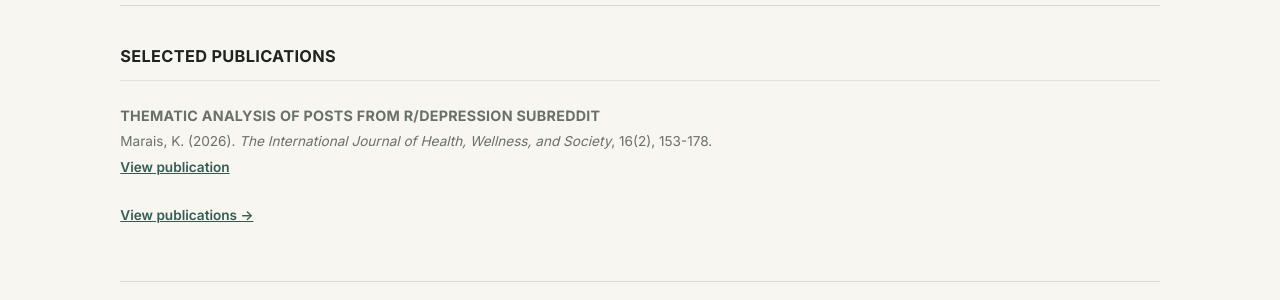
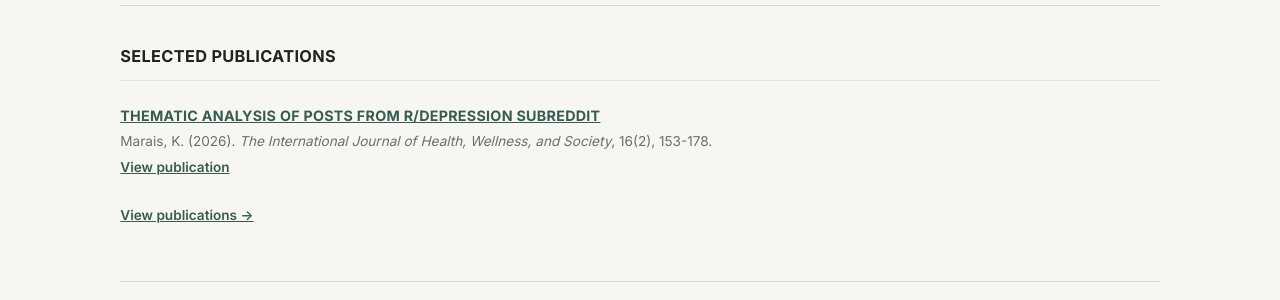
Before and after one commit to kurtmarais/kurtmarais.github.io, a Jekyll site: the page built from index.md, in a window 1280 px wide. Shown: the part 693-993 px from the top of the page. Built offline with Jekyll 4.4.1, drawn with Linux system fonts in a browser that asks for light colours.

Commit message:
Add files via upload

```diff
--- a/_includes/head.html
+++ b/_includes/head.html
@@ -5,6 +5,28 @@
   <meta property="og:title" content="{{ page.title }} | {{ site.title }}">
   <meta property="og:description" content="{{ site.description }}">
   <meta property="og:image" content="{{ '/assets/img/network-github-1.png' | absolute_url }}">
+  {% if page.collection == "publications" %}
+    <!-- Google Scholar Highwire Press meta tags — see https://scholar.google.com/intl/en/scholar/inclusion.html#indexing -->
+    <meta name="citation_title" content="{{ page.title }}">
+    {% for author in page.authors %}
+    <meta name="citation_author" content="{{ author }}">
+    {% endfor %}
+    <meta name="citation_publication_date" content="{{ page.year }}">
+    {% if page.type == "journal-article" %}
+      {% if page.journal %}<meta name="citation_journal_title" content="{{ page.journal }}">{% endif %}
+      {% if page.volume %}<meta name="citation_volume" content="{{ page.volume }}">{% endif %}
+      {% if page.issue %}<meta name="citation_issue" content="{{ page.issue }}">{% endif %}
+      {% if page.pages %}
+        {% assign publication_pages = page.pages | split: "-" %}
+        <meta name="citation_firstpage" content="{{ publication_pages[0] }}">
+        {% if publication_pages[1] %}<meta name="citation_lastpage" content="{{ publication_pages[1] }}">{% endif %}
+      {% endif %}
+    {% elsif page.type == "thesis" or page.type == "dissertation" %}
+      {% if page.institution %}<meta name="citation_dissertation_institution" content="{{ page.institution }}">{% endif %}
+    {% endif %}
+    {% if page.doi %}<meta name="citation_doi" content="{{ page.doi | remove: 'https://doi.org/' }}">{% endif %}
+    <meta name="citation_abstract_html_url" content="{{ page.url | absolute_url }}">
+  {% endif %}
   <link rel="icon" href="{{ '/assets/img/network-github-1.ico' | relative_url }}">
   <title>{{ page.title }} | {{ site.title }}</title>
   <link rel="stylesheet" href="{{ '/assets/libs/bootstrap/bootstrap.min.css' | relative_url }}">
--- a/_includes/publications.html
+++ b/_includes/publications.html
@@ -2,38 +2,31 @@
   <div>
     <h3 class="fw-bold border-bottom pb-3 mb-4">Selected publications</h3>
 
-    {% for item in site.data.publications.featured %}
+    {% assign featured_publications = site.publications | where: "featured", true %}
+    {% for item in featured_publications %}
       <div class="publication-item mb-4">
 
         <h4 class="mb-2">
-          {{ item.title }}
+          <a href="{{ item.url }}">{{ item.title }}</a>
         </h4>
 
         <p class="mb-1">
-          {{ item.authors }} ({{ item.year }}).
-          <em>{{ item.journal }}</em>{% if item.volume %}, {{ item.volume }}{% endif %}{% if item.issue %}({{ item.issue }}){% endif %}{% if item.pages %}, {{ item.pages }}{% endif %}.
+          {{ item.authors | join: ", " }} ({{ item.year }}).
+          {% if item.type == "journal-article" %}
+            <em>{{ item.journal }}</em>{% if item.volume %}, {{ item.volume }}{% endif %}{% if item.issue %}({{ item.issue }}){% endif %}{% if item.pages %}, {{ item.pages }}{% endif %}.
+          {% elsif item.type == "dataset" %}
+            Dataset.
+          {% elsif item.type == "thesis" %}
+            Master's thesis, {{ item.institution }}.
+          {% elsif item.type == "dissertation" %}
+            Doctoral dissertation, {{ item.institution }}.
+          {% endif %}
         </p>
 
         <p class="mb-0">
-
-          {% if item.reference %}
-            <a href="{{ item.reference | relative_url }}" class="text-link" download>
-              Download reference
-            </a>
-          {% endif %}
-
-          {% if item.publication_url %}
-            {% if item.reference %}<span class="mx-2">|</span>{% endif %}
-            <a href="{{ item.publication_url }}" class="text-link" target="_blank" rel="noopener noreferrer">
-              View publication
-            </a>
-          {% elsif item.doi %}
-            {% if item.reference %}<span class="mx-2">|</span>{% endif %}
-            <a href="{{ item.doi }}" class="text-link" target="_blank" rel="noopener noreferrer">
-              View publication
-            </a>
-          {% endif %}
-
+          <a href="{{ item.url }}" class="text-link">
+            View publication
+          </a>
         </p>
 
       </div>
```
